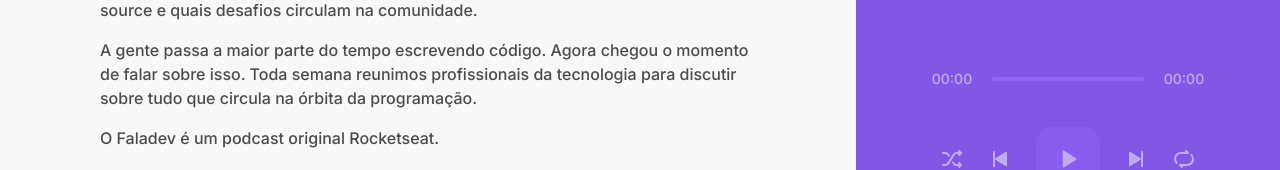
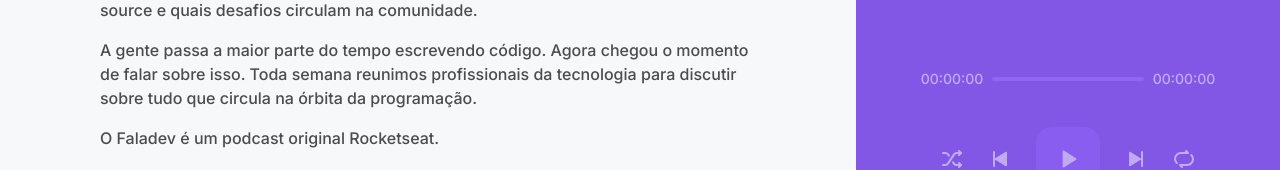
Before and after one commit to natanfalconi/nlw5-podcastr, a Next.js app: page /episodes/a-importancia-da-contribuicao-em-open-source in a window 1280 px wide. Shown: the part 561-731 px from the top of the page. Built offline with nearby package versions, Linux system fonts and the light colour scheme; data requests are answered from the project's data file.

Commit message:
setupProgressListener

```diff
--- a/src/components/Player/index.tsx
+++ b/src/components/Player/index.tsx
@@ -1,7 +1,8 @@
 import Image from 'next/image'
 import styles from './styles.module.scss'
-import { useEffect, useRef } from 'react'
+import { useEffect, useRef, useState } from 'react'
 import { usePlayer } from '../../contexts/PlayerContext'
+import { convertDurationToTimeString } from '../../utils/convertDuration'
 
 import Slider from 'rc-slider'
 import 'rc-slider/assets/index.css'
@@ -16,8 +17,9 @@ import repeat from '../../../public/repeat.svg'
 
 
 export function Player() {
+    const audioRef = useRef<HTMLAudioElement>(null)
 
-    const audioRef = useRef<HTMLAudioElement>(null)
+    const [progress, setProgress] = useState(0)
 
     const { episodeList,
         currentEpisodeIndex,
@@ -33,6 +35,14 @@ export function Player() {
         toggleLoop,
         isShuffling
     } = usePlayer()
+
+    function setupProgressListener() {
+        audioRef.current.currentTime = 0
+
+        audioRef.current.addEventListener('timeupdate', event => {
+            setProgress(Math.floor(audioRef.current.currentTime))
+        })
+    }
 
 
     useEffect(() => {
@@ -76,12 +86,14 @@ export function Player() {
 
             <footer className={!episode ? styles.empty : ''}>
                 <div className={styles.progress}>
-                    <span>00:00</span>
+
+                    <span>{convertDurationToTimeString(progress)}</span>
 
                     <div className={styles.slider}>
                         {episode ? (
                             <Slider
-                                trackStyle={{ backgroundColor: '#04d361' }}
+                                max={episode.duration}
+                                value={progress}                                trackStyle={{ backgroundColor: '#04d361' }}
                                 railStyle={{ backgroundColor: '#9f75ff' }}
                                 handleStyle={{ borderColor: '#04d361', borderWidth: 4 }}
                             />
@@ -89,8 +101,11 @@ export function Player() {
                             <div className={styles.emptySlider} />
                         )}
                     </div>
-                    <span>00:00</span>
+
+                    <span>{convertDurationToTimeString(episode?.duration ?? 0)}</span>
                 </div>
+
+                {/* TAG AUDIO */}
 
                 {episode && (
                     <audio
@@ -100,13 +115,14 @@ export function Player() {
                         autoPlay
                         onPlay={() => setPlayingState(true)}
                         onPause={() => setPlayingState(false)}
+                        onLoadedData={setupProgressListener}
                     />
                 )}
 
                 <div className={styles.buttons}>
                     <button
                         type="button"
-                        disabled={!episode}
+                        disabled={!episode || episodeList.length === 1}
                         onClick={toggleShuffle}
                         className={isShuffling ? styles.isActive : ''}
                     >
--- a/src/contexts/PlayerContext.tsx
+++ b/src/contexts/PlayerContext.tsx
@@ -71,7 +71,11 @@ export function PlayerContextProvider({ children }: PlayerContextProviderProps)
     const hasNext = (currentEpisodeIndex + 1) < episodeList.length
 
     function playNext() {
-        if(hasNext) {
+        if(isShuffling) {
+            const nextRandomEpisodeIndex = Math.floor(Math.random() * episodeList.length)
+            setCurrentEpisodeIndex(nextRandomEpisodeIndex)
+
+        } else if(hasNext) {
             setCurrentEpisodeIndex(currentEpisodeIndex + 1)
         }
     }
```
